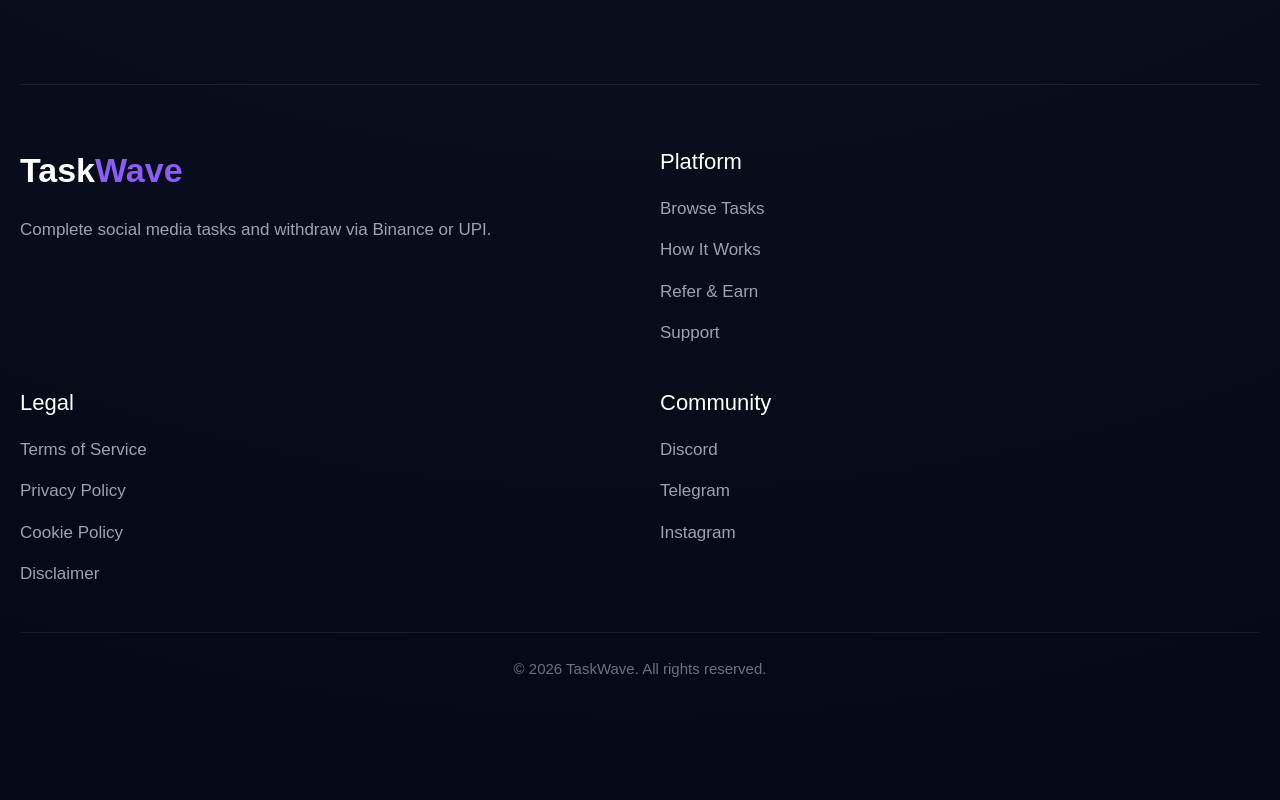
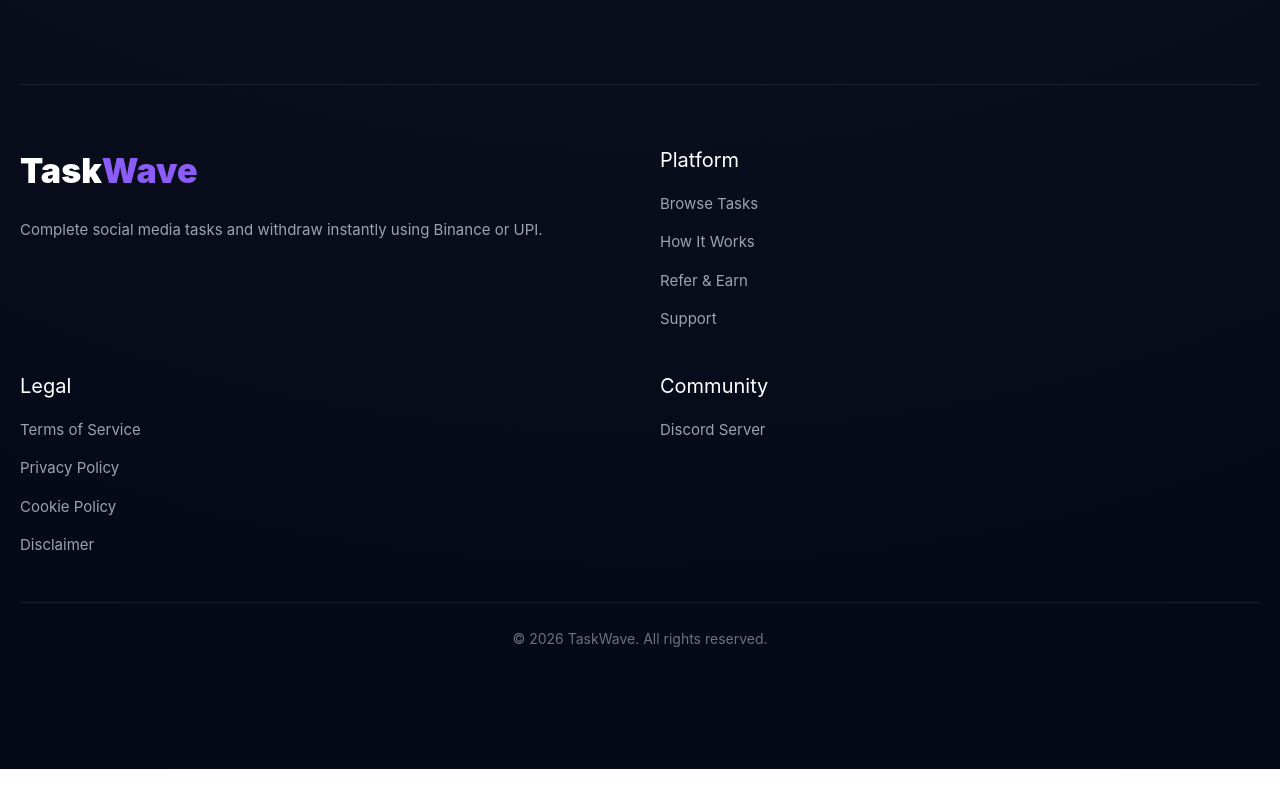
Before and after one commit to taskwave69/taskwave, a React (Vite) app: page / in a window 1280 px wide. Shown: the part 1280-2080 px from the top of the page. After the commit the page ends 2049 px from the top, so only its background shows below. Built offline with nearby package versions, Linux system fonts and the light colour scheme.

Commit message:
Final premium homepage update

```diff
--- a/src/pages/Home.jsx
+++ b/src/pages/Home.jsx
@@ -11,7 +11,7 @@ function Home() {
         minHeight: "100vh",
         color: "white",
         overflow: "hidden",
-        fontFamily: "Arial",
+        fontFamily: "Inter, Arial",
       }}
     >
       {/* NAVBAR */}
@@ -73,7 +73,7 @@ function Home() {
           padding: "35px 20px 90px",
         }}
       >
-        {/* LIVE BADGE */}
+        {/* BADGE */}
         <div
           style={{
             display: "inline-flex",
@@ -136,7 +136,7 @@ function Home() {
           instantly via Binance or UPI.
         </p>
 
-        {/* MAIN EARNING CARD */}
+        {/* MAIN CARD */}
         <div
           style={{
             background:
@@ -167,7 +167,7 @@ function Home() {
             }}
           />
 
-          {/* BALANCE */}
+          {/* EARNINGS */}
           <div
             style={{
               display: "flex",
@@ -216,7 +216,7 @@ function Home() {
             </div>
           </div>
 
-          {/* TASK BOXES */}
+          {/* TASKS */}
           <div
             style={{
               display: "grid",
@@ -382,12 +382,13 @@ function Home() {
                 style={{
                   color: "#9ca3af",
                   lineHeight: "32px",
-                  fontSize: "17px",
+                  fontSize: "15px",
                 }}
               >
                 Complete social media
-                tasks and withdraw via
-                Binance or UPI.
+                tasks and withdraw
+                instantly using Binance
+                or UPI.
               </p>
             </div>
 
@@ -396,7 +397,7 @@ function Home() {
               <h2
                 style={{
                   marginBottom: "18px",
-                  fontSize: "22px",
+                  fontSize: "20px",
                 }}
               >
                 Platform
@@ -436,7 +437,7 @@ function Home() {
               <h2
                 style={{
                   marginBottom: "18px",
-                  fontSize: "22px",
+                  fontSize: "20px",
                 }}
               >
                 Legal
@@ -484,7 +485,7 @@ function Home() {
               <h2
                 style={{
                   marginBottom: "18px",
-                  fontSize: "22px",
+                  fontSize: "20px",
                 }}
               >
                 Community
@@ -498,25 +499,12 @@ function Home() {
                 }}
               >
                 <a
-                  href="https://discord.gg/"
+                  href="https://discord.gg/CGtfreSMP"
                   target="_blank"
+                  rel="noreferrer"
                   style={footerLink}
                 >
-                  Discord
-                </a>
-
-                <a
-                  href="#"
-                  style={footerLink}
-                >
-                  Telegram
-                </a>
-
-                <a
-                  href="#"
-                  style={footerLink}
-                >
-                  Instagram
+                  Discord Server
                 </a>
               </div>
             </div>
@@ -531,7 +519,7 @@ function Home() {
               paddingTop: "25px",
               textAlign: "center",
               color: "#6b7280",
-              fontSize: "15px",
+              fontSize: "14px",
             }}
           >
             © 2026 TaskWave.
@@ -585,7 +573,7 @@ const payCard = {
 const footerLink = {
   color: "#9ca3af",
   textDecoration: "none",
-  fontSize: "17px",
+  fontSize: "15px",
 };
 
 export default Home;
```
